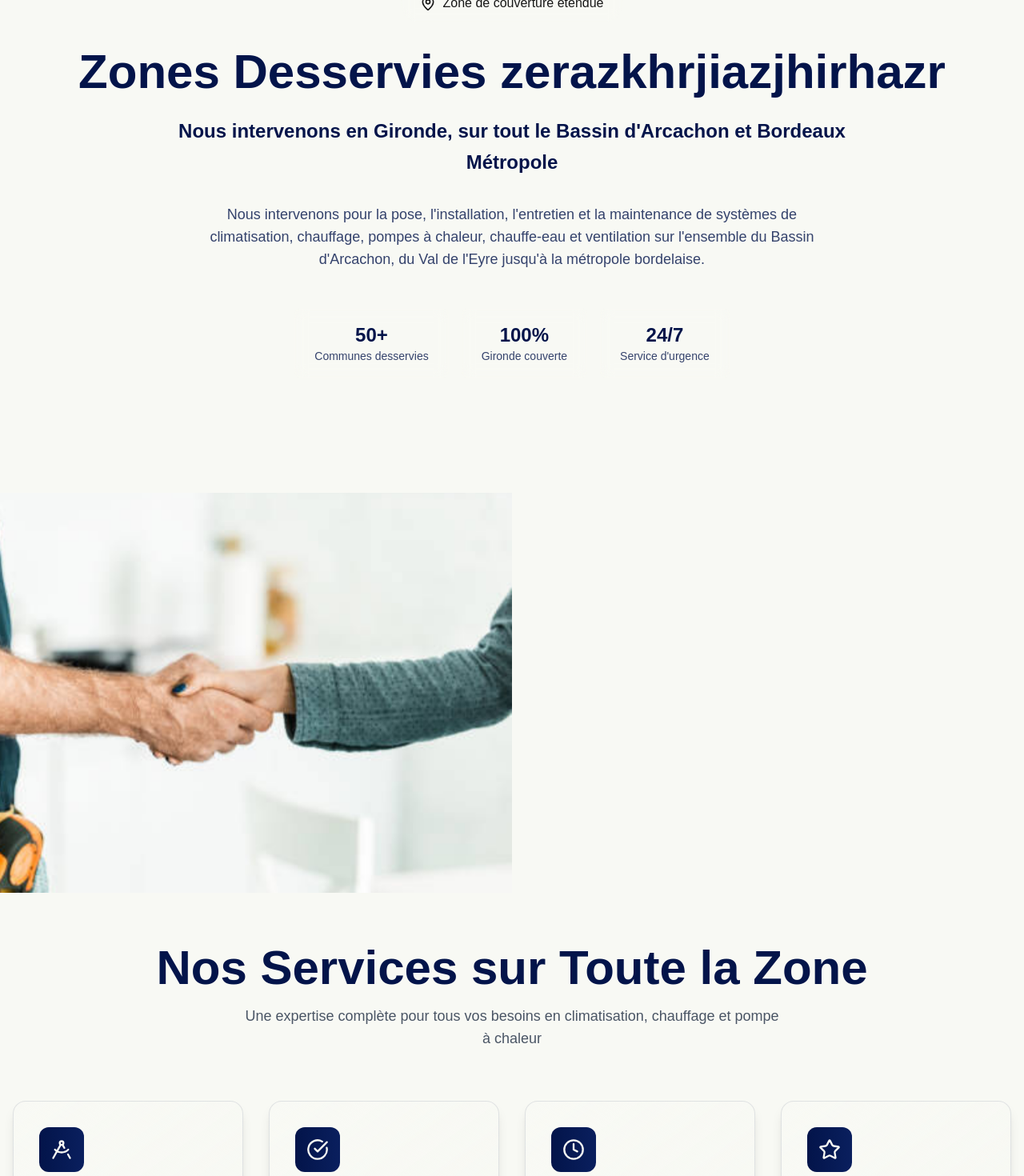
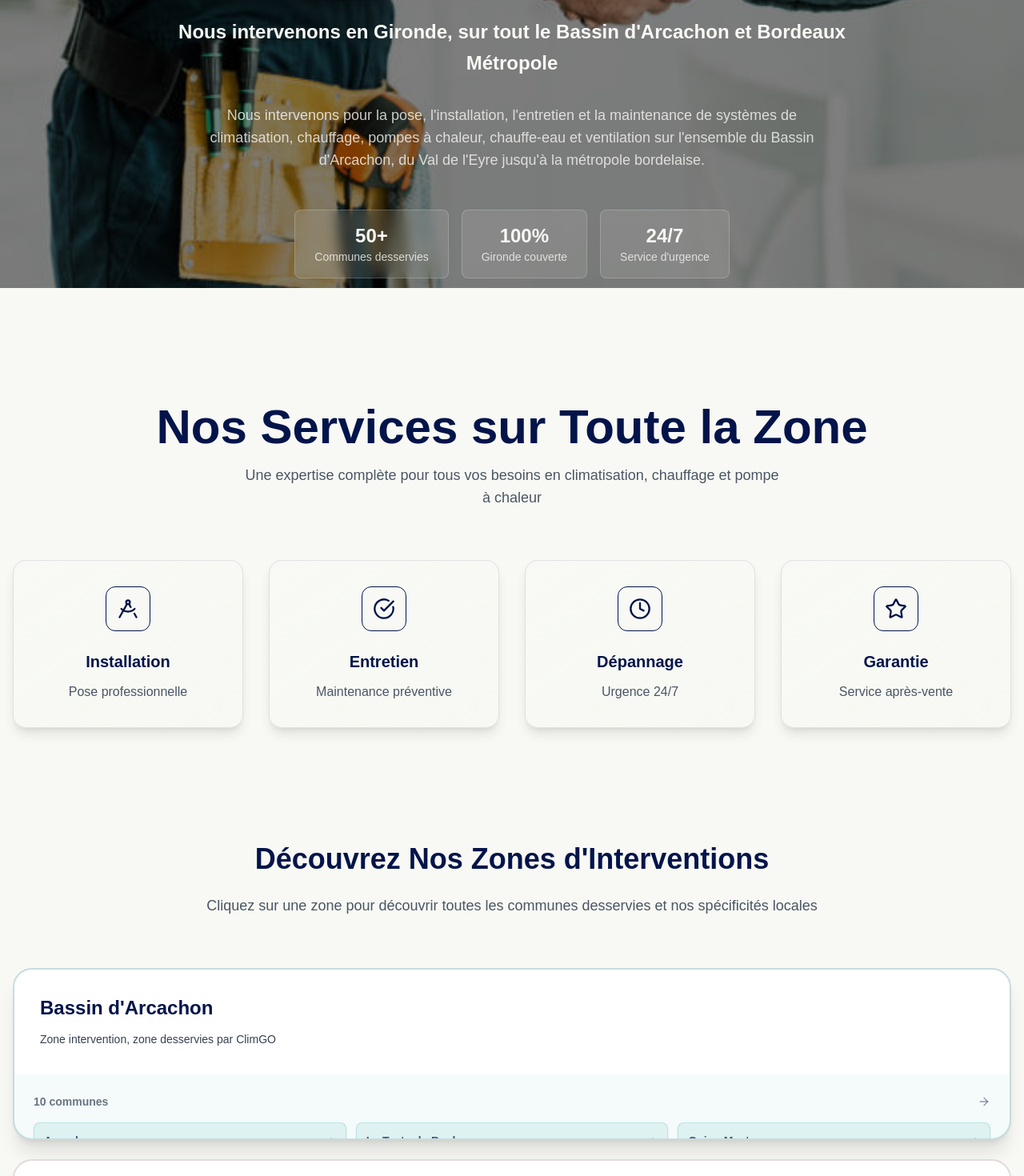
Before and after one commit to Benjamin33380/ClimGO2, a Next.js app: page /zones-desservies in a window 1280 px wide. Shown: the part 320-1790 px from the top of the page at 80% size. Built offline with nearby package versions, Linux system fonts and the light colour scheme.

Commit message:
challasapasse

```diff
--- a/app/zones-desservies/page.tsx
+++ b/app/zones-desservies/page.tsx
@@ -1,7 +1,7 @@
 import React from 'react';
 import Link from 'next/link';
 import { MapPin, Phone, Clock, CheckCircle, ArrowRight, Users, Star , DraftingCompass } from 'lucide-react';
-import Image from 'next/image';
+
 
 export default function ZonesDesservies() {
 
@@ -110,23 +110,32 @@ export default function ZonesDesservies() {
 
           {/* <div className="absolute inset-0 bg-linear-to-r from-[#03144a]/30 to-transparent"></div> */}
 
-          <div className="relative max-w-7xl mx-auto px-4 pt-[300px] pb-24">
+       <div
+          className="relative w-full h-[85vh] flex items-center justify-center px-4 pt-48 mb-20"
+          style={{
+            backgroundImage: "linear-gradient(rgba(0, 0, 0, 0.5), rgba(0, 0, 0, 0.5)), url('/mo.png')",
+            backgroundSize: 'cover',
+            backgroundAttachment: 'fixed',
+            backgroundPosition: 'center',
+          }}
+        >
             <div className="text-center">
-              <div className="inline-flex items-center gap-2 bg-[#F8F9F4]/20 backdrop-blur-sm rounded-full px-6 py-3 mb-8">
-                <MapPin className="w-5 h-5" />
-                <span className="font-medium">Zone de couverture étendue</span>
+              <div className="inline-flex items-center gap-2 bg-[#F8F9F4] backdrop-blur-sm rounded-full px-8 py-4 mb-12">
+              <MapPin className="w-5 h-5" />
               </div>
 
-              <h1 className="text-5xl md:text-6xl font-bold mb-6 bg-gradient-to-r from-white to-[#F8F9F4] bg-clip-text text-transparent climText">
-                Zones Desservies zerazkhrjiazjhirhazr
+              <h1 className="text-5xl md:text-6xl font-bold mb-6 text-[#F8F9F4] climText">
+                Zones Desservies
               </h1>
 
-              <p className="text-xl md:text-2xl text-[#03144a] mb-8 max-w-4xl mx-auto leading-relaxed font-semibold">
+              <p className="text-xl md:text-2xl text-[#F8F9F4] mb-8 max-w-4xl mx-auto leading-relaxed font-semibold">
+                {/* FR: Nous intervenons en Gironde, sur tout le Bassin d'Arcachon et Bordeaux Métropole */}
                 Nous intervenons en Gironde, sur tout le Bassin d&apos;Arcachon et
-                <span className="font-bold text-[#03144a]"> Bordeaux Métropole</span>
+                <span className="font-bold text-[#F8F9F4]"> Bordeaux Métropole</span>
               </p>
 
-              <p className="mb-12 text-lg text-[#03144a]/80 max-w-3xl mx-auto">
+              <p className="mb-12 text-lg text-[#F8F9F4]/80 max-w-3xl mx-auto">
+                {/* FR: Nous intervenons pour la pose, l'installation, l'entretien et la maintenance de systèmes de climatisation, chauffage, pompes à chaleur, chauffe-eau et ventilation sur l'ensemble du Bassin d'Arcachon, du Val de l'Eyre jusqu'à la métropole bordelaise. */}
                 Nous intervenons pour la pose, l&apos;installation, l&apos;entretien et la maintenance de systèmes de climatisation,
                 chauffage, pompes à chaleur, chauffe-eau et ventilation sur l&apos;ensemble du Bassin d&apos;Arcachon, du Val de l&apos;Eyre
                 jusqu&apos;à la métropole bordelaise.
@@ -135,25 +144,13 @@ export default function ZonesDesservies() {
               <div className="flex flex-wrap justify-center gap-4 mb-12">
                 {stats.map((stat, index) => (
                   <div key={index} className="bg-[#F8F9F4]/10 backdrop-blur-sm rounded-lg px-6 py-4 text-center border border-[#F8F9F4]/20">
-                    <div className="text-2xl font-bold text-[#03144a]">{stat.number}</div>
-                    <div className="text-sm text-[#03144a]/80">{stat.label}</div>
+                    <div className="text-2xl font-bold text-[#F8F9F4]">{stat.number}</div>
+                    <div className="text-sm text-[#F8F9F4]/80">{stat.label}</div>
                   </div>
                 ))}
               </div>
             </div>
           </div>
-
-      {/* Decorative animated image after Hero */}
-      <div className="relative h-[500px] overflow-hidden z-10 w-full flex justify-center items-center">
-        <Image
-          src="/mo.png"
-          alt="Effet décoratif"
-          className="absolute top-0 left-1/2 transform -translate-x-1/2 scale-100 animate-scroll-move"
-          width={1000}
-          height={1000}
-          priority
-        />
-      </div>
 
         {/* Services Section */}
         <section className="py-16 ">
@@ -166,12 +163,15 @@ export default function ZonesDesservies() {
             </div>
             <div className="grid grid-cols-1 md:grid-cols-2 lg:grid-cols-4 gap-8">
               {services.map((service, index) => (
-                <div key={index} className="group bg-gradient-to-br from-[#F8F9F4] p-8 rounded-2xl shadow-lg hover:shadow-xl transition-all duration-300 hover:-translate-y-2 border border-[#03144a]/10">
-                  <div className="bg-gradient-to-r from-[#03144a] to-[#0a1f5e] w-14 h-14 rounded-xl flex items-center justify-center mb-6 group-hover:scale-110 transition-transform duration-300">
-                    <service.icon className="w-7 h-7 text-[#F8F9F4]" />
+                <div
+                  key={index}
+                  className="group bg-gradient-to-br from-[#F8F9F4] p-8 rounded-2xl shadow-lg hover:shadow-xl transition-all duration-300 hover:-translate-y-2 border border-[#03144a]/10 text-center flex flex-col items-center justify-center"
+                >
+                  <div className="bg-[#F8F9F4] border border-[#03144a] w-14 h-14 rounded-xl flex items-center justify-center mb-6 group-hover:scale-110 transition-transform duration-300">
+                    <service.icon className="w-7 h-7 text-[#03144a]" />
                   </div>
-                  <h3 className="text-xl font-bold text-[#03144a] mb-3">{service.title}</h3>
-                  <p className="text-gray-600">{service.desc}</p>
+                  <h3 className="text-xl font-bold text-[#03144a] mb-3 text-center">{service.title}</h3>
+                  <p className="text-gray-600 text-center">{service.desc}</p>
                 </div>
               ))}
             </div>
@@ -194,7 +194,16 @@ export default function ZonesDesservies() {
                   key={zone.id}
                   className="group cursor-pointer transition-all duration-500 transform hover:-translate-y-2 hover:bg-[#F8F9F4] scale-100"
                 >
-                  <div className="relative overflow-hidden rounded-3xl shadow-xl hover:shadow-2xl transition-all duration-500 bg-white border-2 border-[#03144a]/10">
+                  <div
+                    className={`relative overflow-hidden rounded-3xl shadow-xl hover:shadow-2xl transition-all duration-500 border-2 border-[#03144a]/10 ${
+                      zone.id === 'bassin' ? 'bg-[#DEF2F1]' :
+                      zone.id === 'val-eyre' ? 'bg-[#FCEFEF]' :
+                      zone.id === 'landes' ? 'bg-[#FFF5E1]' :
+                      zone.id === 'bordeaux' ? 'bg-[#E3F2FD]' :
+                      zone.id === 'gironde' ? 'bg-[#F3E5F5]' :
+                      'bg-white'
+                    }`}
+                  >
                     {/* Header */}
                     <div className="bg-white p-8 relative overflow-hidden">
                       <div className="absolute top-0 right-0 text-6xl opacity-20 transform rotate-12 translate-x-4 -translate-y-2">
@@ -225,7 +234,15 @@ export default function ZonesDesservies() {
                           <Link
                             key={cityIndex}
                             href={city.url}
-                            className="group/city bg-white rounded-lg p-3 shadow-sm hover:shadow-md transition-all duration-300 hover:bg-[#03144a] border border-[#03144a]/10 hover:border-[#03144a]/30 text-[#03144a] hover:text-white"
+                            className={`group/city rounded-lg p-3 shadow-sm hover:shadow-md transition-all duration-300
+                              ${
+                                zone.id === 'bassin' ? 'bg-[#DEF2F1] hover:bg-[#3AAFA9] hover:text-white border border-[#3AAFA9]/30 text-[#17252A]' :
+                                zone.id === 'val-eyre' ? 'bg-[#FCEFEF] hover:bg-[#E84545] hover:text-white border border-[#E84545]/30 text-[#2B2E4A]' :
+                                zone.id === 'landes' ? 'bg-[#FFF5E1] hover:bg-[#F4A261] hover:text-white border border-[#F4A261]/30 text-[#264653]' :
+                                zone.id === 'bordeaux' ? 'bg-[#E3F2FD] hover:bg-[#2196F3] hover:text-white border border-[#2196F3]/30 text-[#0D47A1]' :
+                                zone.id === 'gironde' ? 'bg-[#F3E5F5] hover:bg-[#9C27B0] hover:text-white border border-[#9C27B0]/30 text-[#4A148C]' :
+                                'bg-white border border-[#03144a]/10 text-[#03144a] hover:bg-[#03144a] hover:text-white'
+                              }`}
                           >
                             <div className="flex items-center justify-between">
                               <span className="text-sm font-bold transition-colors text-[#03144a] group-hover/city:text-white">
@@ -245,13 +262,7 @@ export default function ZonesDesservies() {
         </section>
 
         {/* CTA Section */}
-        <section className="py-20 bg-gradient-to-br from-[#03144a] via-[#0a1f5e] to-[#03144a] text-[#03144a] relative overflow-hidden">
-          <div className="absolute inset-0 bg-black/10"></div>
-          <div className="absolute inset-0">
-            <div className="absolute top-0 left-0 w-72 h-72 bg-[#F8F9F4]/10 rounded-full blur-3xl"></div>
-            <div className="absolute bottom-0 right-0 w-96 h-96 bg-[#F8F9F4]/10 rounded-full blur-3xl"></div>
-          </div>
-
+        <section className="py-20 relative">
           <div className="relative max-w-4xl mx-auto px-4 text-center">
             <Users className="w-16 h-16 mx-auto mb-8 text-[#03144a]" />
             <h2 className="text-4xl font-bold mb-6 climText">Besoin d&apos;une Intervention ?</h2>
@@ -263,7 +274,7 @@ export default function ZonesDesservies() {
             <div className="flex flex-col sm:flex-row gap-4 justify-center">
               <Link
                 href="tel:0766460008"
-                className="bg-[#F8F9F4] text-[#03144a] px-8 py-4 rounded-full font-bold text-lg hover:bg-white transition-all duration-300 transform hover:scale-105 shadow-lg inline-flex items-center justify-center"
+                className="bg-[#03144a] text-[#F8F9F4] px-8 py-4 rounded-full font-bold text-lg hover:bg-[#F8F9F4] hover:text-[#03144a] transition-all duration-300 transform hover:scale-105 shadow-lg inline-flex items-center justify-center"
               >
                 <Phone className="w-5 h-5 inline mr-2" />
                 Appeler Maintenant
@@ -277,17 +288,17 @@ export default function ZonesDesservies() {
             </div>
 
             <div className="mt-12 grid grid-cols-1 md:grid-cols-3 gap-8">
-              <div className="bg-[#F8F9F4]/10 backdrop-blur-sm rounded-lg p-6 border border-[#F8F9F4]/20">
+              <div className="bg-[#F8F9F4]/10 backdrop-blur-sm rounded-lg p-6 border border-[#03144a]/10">
                 <DraftingCompass className="w-8 h-8 text-[#03144a] mx-auto mb-4" />
                 <h3 className="font-bold text-lg mb-2">Installation sur mesure</h3>
                 <p className="text-[#03144a]/80 text-sm">projet personnalisé sur-mesure</p>
               </div>
-              <div className="bg-[#F8F9F4]/10 backdrop-blur-sm rounded-lg p-6 border border-[#F8F9F4]/20">
+              <div className="bg-[#F8F9F4]/10 backdrop-blur-sm rounded-lg p-6 border border-[#03144a]/10">
                 <CheckCircle className="w-8 h-8 text-[#03144a] mx-auto mb-4" />
                 <h3 className="font-bold text-lg mb-2">Devis Gratuit</h3>
                 <p className="text-[#03144a]/80 text-sm">Estimation précise sans engagement</p>
               </div>
-              <div className="bg-[#F8F9F4]/10 backdrop-blur-sm rounded-lg p-6 border border-[#F8F9F4]/20">
+              <div className="bg-[#F8F9F4]/10 backdrop-blur-sm rounded-lg p-6 border border-[#03144a]/10">
                 <Star className="w-8 h-8 text-[#03144a] mx-auto mb-4" />
                 <h3 className="font-bold text-lg mb-2">Garantie Qualité</h3>
                 <p className="text-[#03144a]/80 text-sm">Service après-vente</p>
--- a/app/zzzz/scene.js
+++ b/app/zzzz/scene.js
@@ -1,3 +1,4 @@
+'use client';
 import * as THREE from 'three';
 import { GLTFLoader } from 'three/examples/jsm/loaders/GLTFLoader';
 import { OrbitControls } from 'three/examples/jsm/controls/OrbitControls';
```
